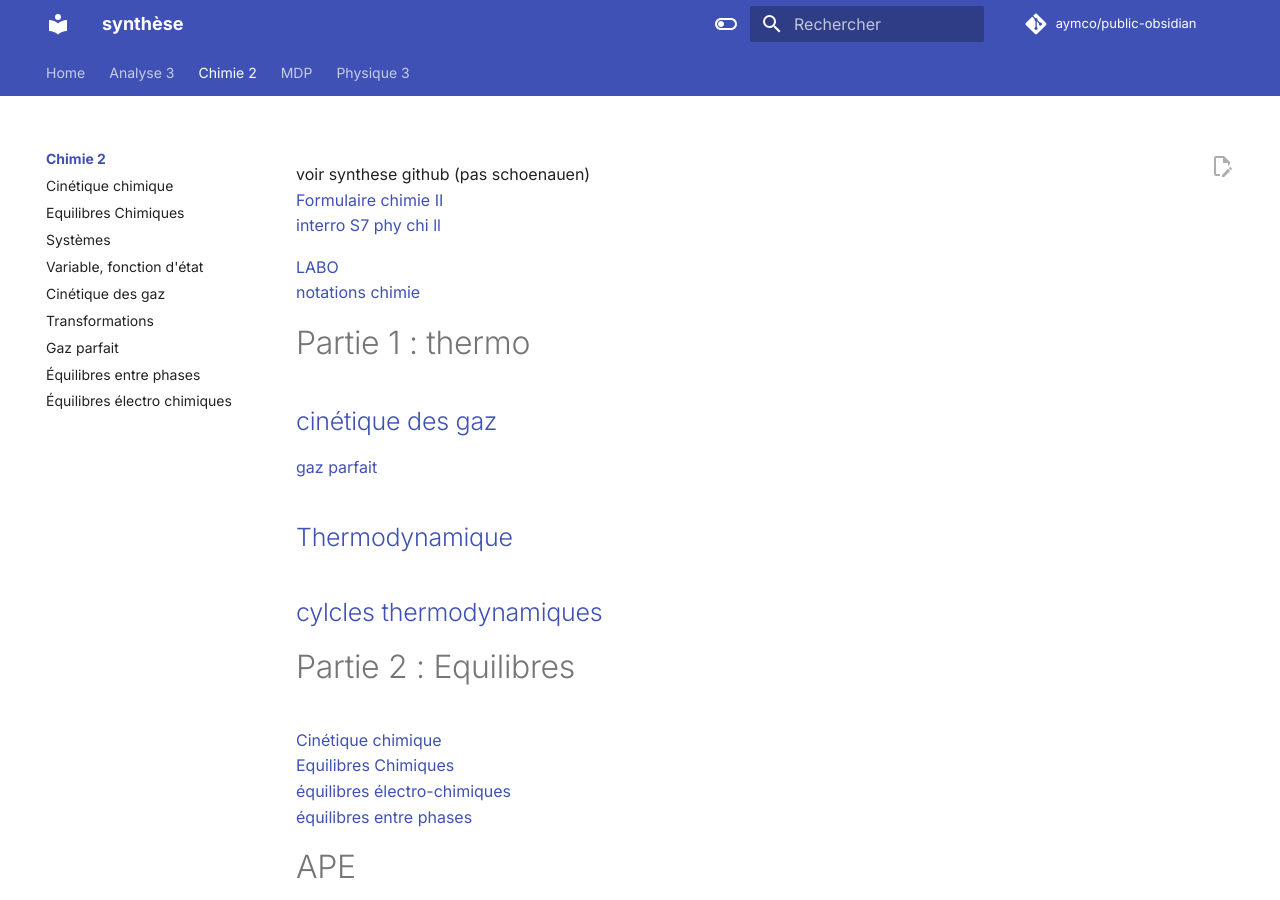
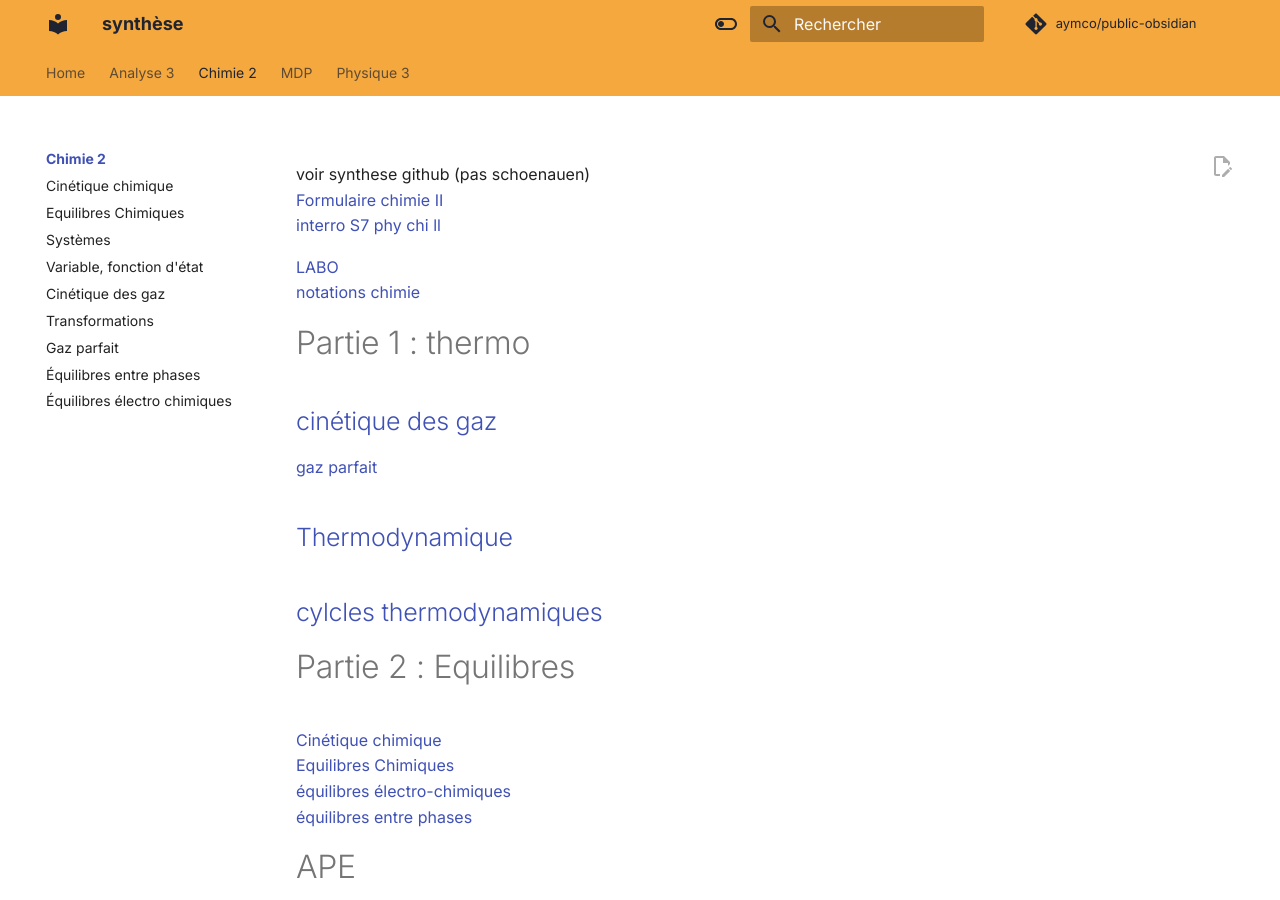
Before and after one commit to Aymco/public-obsidian, an MkDocs documentation site: the page built from docs/Chimie 2/index.md, in a window 1280 px wide and 900 px high. Built offline with MkDocs 1.6.1 and Material for MkDocs 9.7.7, drawn with Linux system fonts in a browser that asks for light colours; comment, search, counter and statistics services are not loaded.

Commit message:
Update mkdocs.yml

```diff
--- a/mkdocs.yml
+++ b/mkdocs.yml
@@ -5,6 +5,10 @@ site_url: https://aymco.github.io
 repo_name: aymco/public-obsidian
 repo_url: https://github.com/Aymco/public-obsidian/
 edit_uri: edit/main/docs/
+
+
+extra_css:
+  - stylesheets/extra.css
 
 theme:
     name: 'material'
@@ -25,7 +29,7 @@ theme:
 
     # Light mode
     - media: "(prefers-color-scheme: light)"
-      scheme: default
+      scheme: ayu
       #primary: amber
       #accent: deep orange
       toggle:
@@ -72,9 +76,6 @@ plugins:
   - search
   - roamlinks # for images
 
-extra_css:
-  - stylesheets/extra.css
-
 extra_javascript:
   - javascripts/mathjax.js
   - https://polyfill.io/v3/polyfill.min.js?features=es6
```
